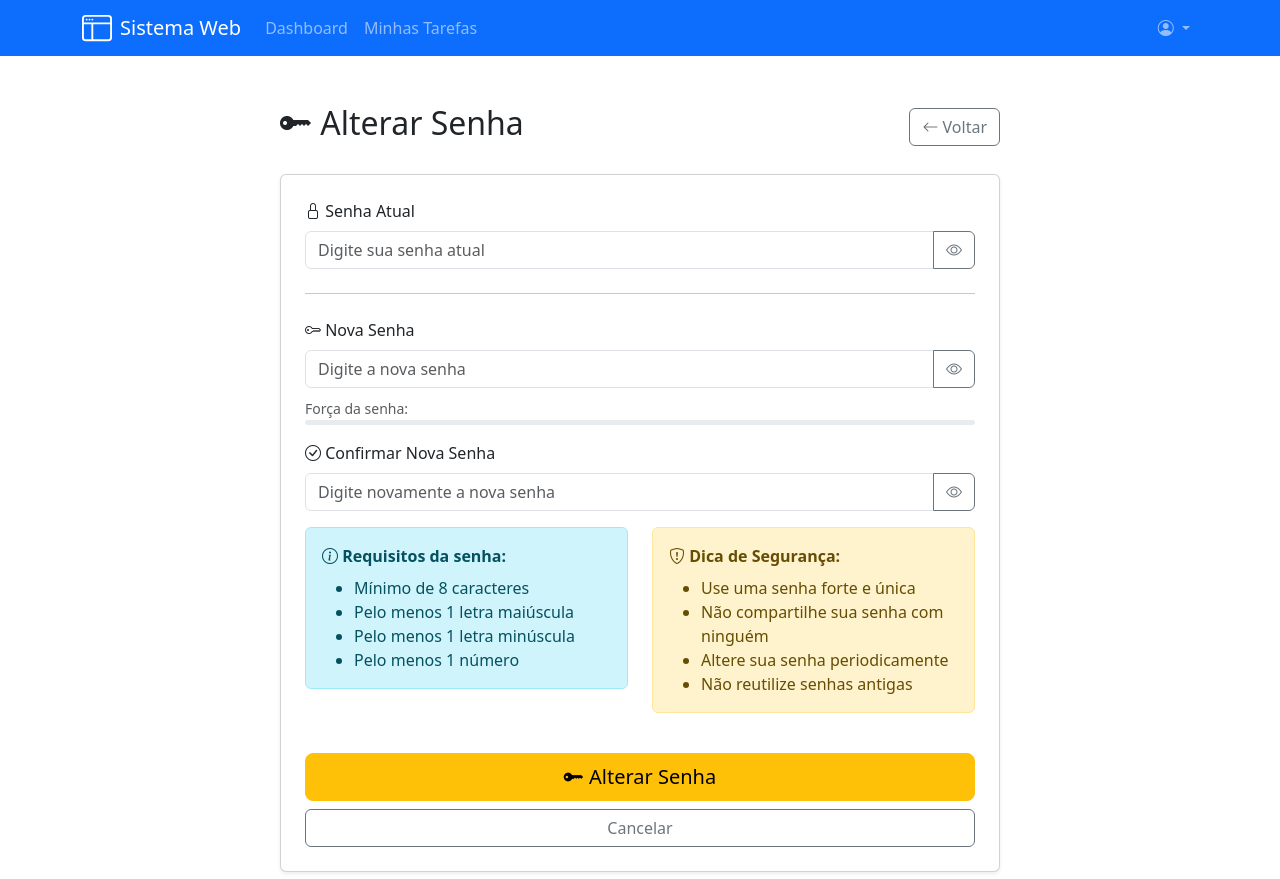
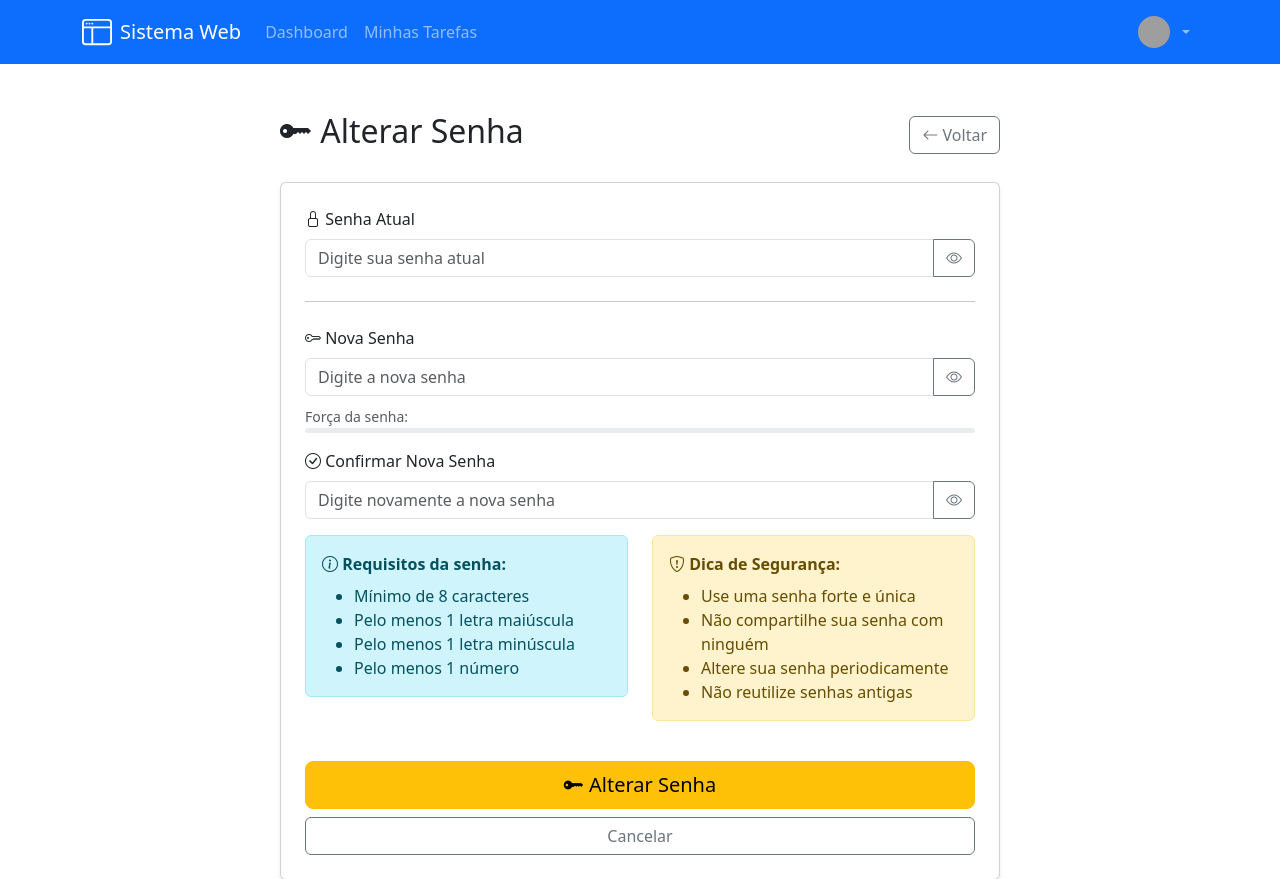
Before and after one commit to rudnazareth-hub/PetLar, a FastAPI app: template templates/perfil/alterar-senha.html in a window 1280 px wide. Shown: the top 879 px of the page. Run offline with FastAPI, Linux system fonts and the light colour scheme; the template is opened without the code that fills it, so the values that code supplies are empty; grey boxes are pictures that could not be loaded.

Commit message:
exibe foto do usuario no dropdown do cabecalho
Substitui o ícone genérico pela foto de perfil do usuário no dropdown
da navbar. A imagem é carregada dinamicamente com base no ID do usuário
formatado em 6 dígitos, com fallback para a imagem padrão caso não exista.

🤖 Generated with [Claude Code](https://claude.com/claude-code)

Co-Authored-By: Claude <noreply@anthropic.com>

```diff
--- a/templates/base_privada.html
+++ b/templates/base_privada.html
@@ -45,8 +45,15 @@
                 <!-- Dropdown do Usuário -->
                 <ul class="navbar-nav">
                     <li class="nav-item dropdown">
-                        <a class="nav-link dropdown-toggle" href="#" role="button" data-bs-toggle="dropdown">
-                            <i class="bi bi-person-circle"></i> {{ request.session.get('usuario_logado')['nome'] }}
+                        <a class="nav-link dropdown-toggle d-flex align-items-center" href="#" role="button" data-bs-toggle="dropdown">
+                            <img src="/static/img/usuarios/{{ '%06d' % request.session.get('usuario_logado')['id'] }}.jpg"
+                                 alt="Foto do usuário"
+                                 class="rounded-circle me-2"
+                                 width="32"
+                                 height="32"
+                                 style="object-fit: cover;"
+                                 onerror="this.src='/static/img/user.jpg'">
+                            {{ request.session.get('usuario_logado')['nome'] }}
                         </a>
                         <ul class="dropdown-menu dropdown-menu-end">
                             <li><a class="dropdown-item" href="/perfil/visualizar">
```
Also changed, not shown: static/img/user.jpg.
